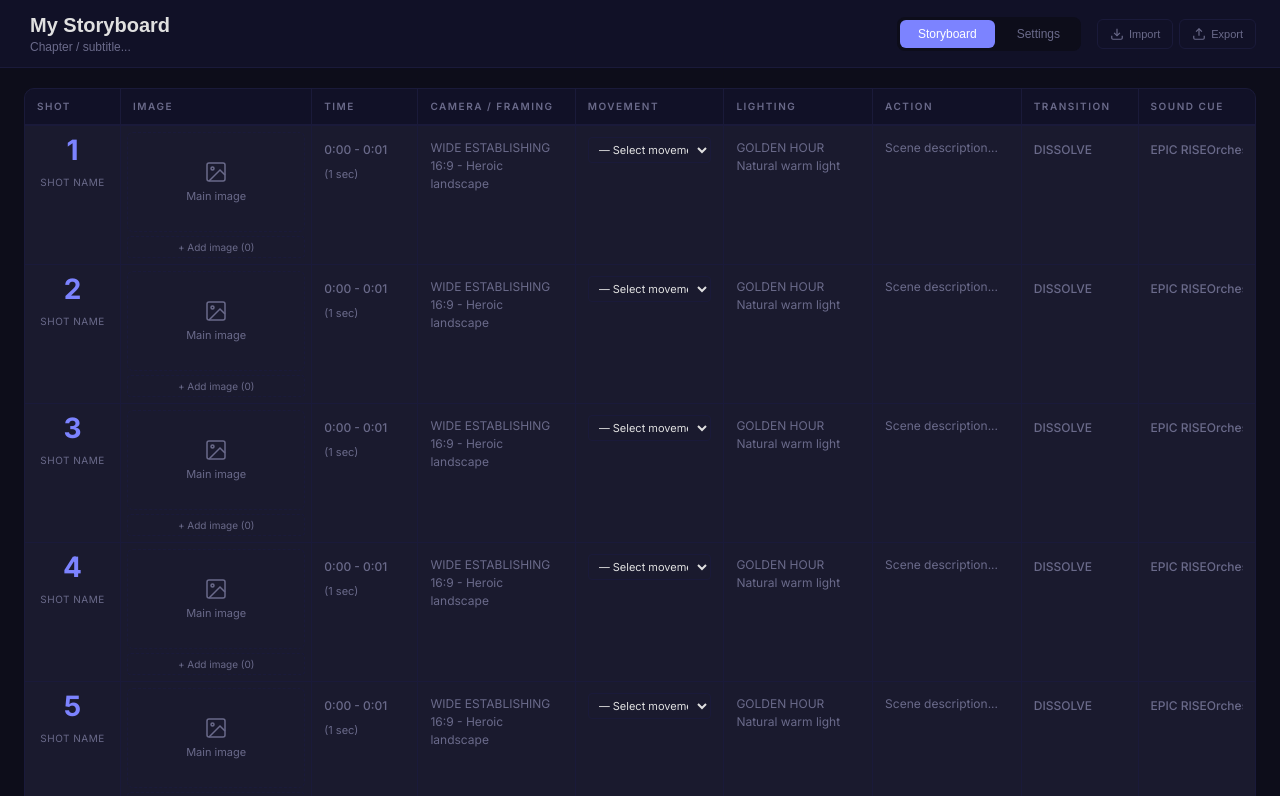
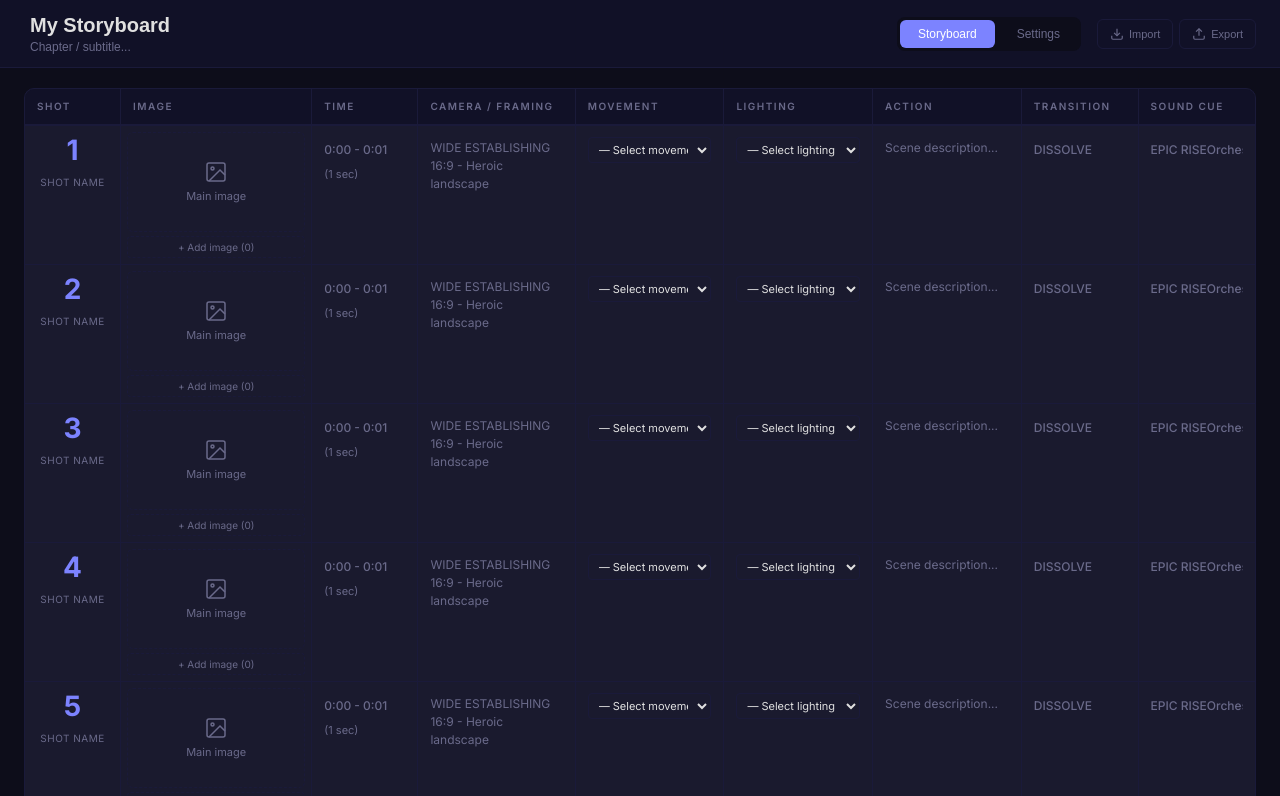
Before and after one commit to Roland7869/Storyboard, a React (Vite) app: page / in a window 1280 px wide. Shown: the top 796 px of the page. Built offline with nearby package versions, Linux system fonts and the light colour scheme.

Commit message:
Add lighting dropdown with 22 options: softbox, rim, Rembrandt, neon, natural, high-key, low-key, split, golden-hour, product, and fix presets

```diff
--- a/src/components/StoryPanel.jsx
+++ b/src/components/StoryPanel.jsx
@@ -52,6 +52,32 @@ const MOVEMENT_OPTIONS = [
   { label: 'Earth zoom out', value: 'Earth zoom out', desc: 'earth zoom out. Movement: pull upward from the starting point through street, city, landscape and planet scale. Speed: rapid expanding zoom out. Framing: keep the original location centered as scale grows. End: finish on a planet-scale view with the starting point still implied at center.' },
   { label: 'Time-lapse', value: 'Time-lapse', desc: 'locked-camera time-lapse. Movement: hold one fixed camera position while time moves rapidly forward. Speed: fast time compression with a stable camera. Framing: keep the same composition and horizon as motion passes through the frame. End: finish from the same camera angle with visible passage of time.' },
   { label: 'Pass-through objects', value: 'Pass-through objects', desc: 'pass-through movement. Movement: move forward toward a visible object, surface or barrier and continue into the space beyond. Speed: smooth centered glide. Framing: keep the opening or surface centered as the transition point. End: arrive inside the revealed space beyond.' },
+]
+
+const LIGHTING_OPTIONS = [
+  { label: '— Select lighting —', value: '' },
+  { label: 'Softbox lighting', value: 'Softbox lighting', desc: 'large softbox key light at 45 degrees, soft wrap, subtle fill, clean shadow edges. Soft, flattering light with gentle shadows. Clean, modern studio vibe.' },
+  { label: 'Soft diffused studio', value: 'Soft diffused studio', desc: 'soft diffused studio lighting, even exposure, gentle highlights, minimal harsh shadows. Even, flattering studio light.' },
+  { label: 'Softbox with reflector', value: 'Softbox with reflector', desc: 'softbox key light camera-left, reflector fill camera-right, natural skin tones. Clean, professional portrait light.' },
+  { label: 'Rim light', value: 'Rim light', desc: 'rim light from behind, clean edge highlight around hair and shoulders, controlled spill. Strong subject separation from background. Premium, cinematic polish.' },
+  { label: 'Rim light + low key', value: 'Rim light + low key', desc: 'low key setup with strong rim light behind subject, clean edge highlights, minimal spill. Dramatic dark-background separation.' },
+  { label: 'Key + strong rim', value: 'Key + strong rim', desc: 'key light soft, plus strong rim light behind subject, high contrast separation. Flattering face light with bold edge definition.' },
+  { label: 'Rembrandt lighting', value: 'Rembrandt lighting', desc: 'Rembrandt lighting, single key light high and to the side, dramatic contrast, triangle cheek highlight. Classic dramatic portrait lighting. One side brighter, the other in shadow with a small triangle of light on the shadow cheek.' },
+  { label: 'Chiaroscuro portrait', value: 'Chiaroscuro portrait', desc: 'chiaroscuro portrait lighting, deep shadows, soft falloff, warm highlights. Classic art-inspired dramatic contrast.' },
+  { label: 'Single key 45 degrees', value: 'Single key 45 degrees', desc: 'one key light at 45 degrees and slightly above, controlled fill, moody contrast. Simple, dramatic single-source setup.' },
+  { label: 'Neon lighting', value: 'Neon lighting', desc: 'neon signs casting colored light, magenta and cyan mix, reflective highlights, soft bloom. Colored light sources with glow and reflections. Cyberpunk, nightlife, street portrait energy.' },
+  { label: 'Urban neon glow', value: 'Urban neon glow', desc: 'urban neon glow, colored rim light, wet street reflections, cinematic night lighting. Night street scene with vibrant color.' },
+  { label: 'Neon tube lighting', value: 'Neon tube lighting', desc: 'neon tube lighting, vibrant color contrast, controlled highlights, realistic skin tones. Vivid colored light with natural skin.' },
+  { label: 'Natural window light', value: 'Natural window light', desc: 'one large north-facing window camera-left, broad diffused daylight, soft shadow transition, low neutral room fill, natural catchlights, realistic highlight rolloff, no studio flash. Best for candid portraits, food, interiors, lifestyle.' },
+  { label: 'High-key studio', value: 'High-key studio', desc: 'high-key white studio, large frontal soft key, balanced fill from both sides, evenly lit background one stop brighter than the subject, restrained shadow depth, clean whites without clipped highlights. Best for ecommerce, beauty, wellness, bright editorial.' },
+  { label: 'Low-key dramatic', value: 'Low-key dramatic', desc: 'low-key setup with one narrow soft key high camera-right, deep but detailed shadows, minimal fill, subtle edge separation, dark background, controlled specular highlights, no crushed detail. Best for cinematic portraits, premium products, album art, suspense.' },
+  { label: 'Split lighting', value: 'Split lighting', desc: 'split lighting with one vertical soft key exactly 90 degrees camera-left, one half of the face illuminated and the other half in controlled shadow, low fill, sharp eye detail, neutral background, no second key light. Best for bold character portraits, musicians, athletes.' },
+  { label: 'Golden-hour backlight', value: 'Golden-hour backlight', desc: 'low golden-hour sun behind the subject camera-right, warm hair and shoulder backlight, soft sky fill on the face, long coherent shadows, restrained lens flare, natural skin tone, visible detail in highlights. Best for outdoor portraits, travel, couples, fashion.' },
+  { label: 'Product lighting', value: 'Product lighting', desc: 'broad strip softbox upper-left defining the product edge, white-card fill camera-right, soft overhead gradient, clean contact shadow, reflections that follow the material, accurate label color, no blown highlights, no floating product. Best for packaging, cosmetics, bottles, electronics.' },
+  { label: 'Flat fix: add contrast', value: 'Flat fix: add contrast', desc: 'increase contrast, deeper shadows, reduce fill, add subtle rim light separation. Use when the image looks flat.' },
+  { label: 'Harsh fix: add diffusion', value: 'Harsh fix: add diffusion', desc: 'soft diffused lighting, gentle falloff, soft wrap, no harsh shadows. Use when the image looks too harsh.' },
+  { label: 'Muddy fix: clean highlights', value: 'Muddy fix: clean highlights', desc: 'clean highlights, deeper blacks, crisp separation, minimal haze, natural contrast. Use when the image looks muddy or gray.' },
+  { label: 'Random direction fix', value: 'Random direction fix', desc: 'single key light from camera-left at 45 degrees, minimal fill, consistent shadow direction. Use when light direction feels random.' },
 ]
 
 function validateFile(file) {
@@ -163,6 +189,13 @@ export default function StoryPanel({ panel, onUpdate, panelNumber }) {
     handleField('movementDesc', opt?.desc || '')
   }
 
+  const handleLightingChange = (e) => {
+    const val = e.target.value
+    const opt = LIGHTING_OPTIONS.find(o => o.value === val)
+    handleField('lighting', val)
+    handleField('lightingDesc', opt?.desc || '')
+  }
+
   const totalImages = (imageUrl ? 1 : 0) + extraImages.length
 
   return (
@@ -257,14 +290,18 @@ export default function StoryPanel({ panel, onUpdate, panelNumber }) {
         )}
       </td>
       <td className="sb-lighting">
-        <textarea
+        <select
+          className="movement-select"
           value={panel.lighting || ''}
-          onChange={(e) => handleField('lighting', e.target.value)}
-          placeholder="GOLDEN HOUR&#10;Natural warm light"
-          className="cell-textarea"
-          rows={3}
-          maxLength={300}
-        />
+          onChange={handleLightingChange}
+        >
+          {LIGHTING_OPTIONS.map(opt => (
+            <option key={opt.value} value={opt.value}>{opt.label}</option>
+          ))}
+        </select>
+        {panel.lightingDesc && (
+          <div className="movement-desc">{panel.lightingDesc}</div>
+        )}
       </td>
       <td className="sb-action">
         <textarea
```
